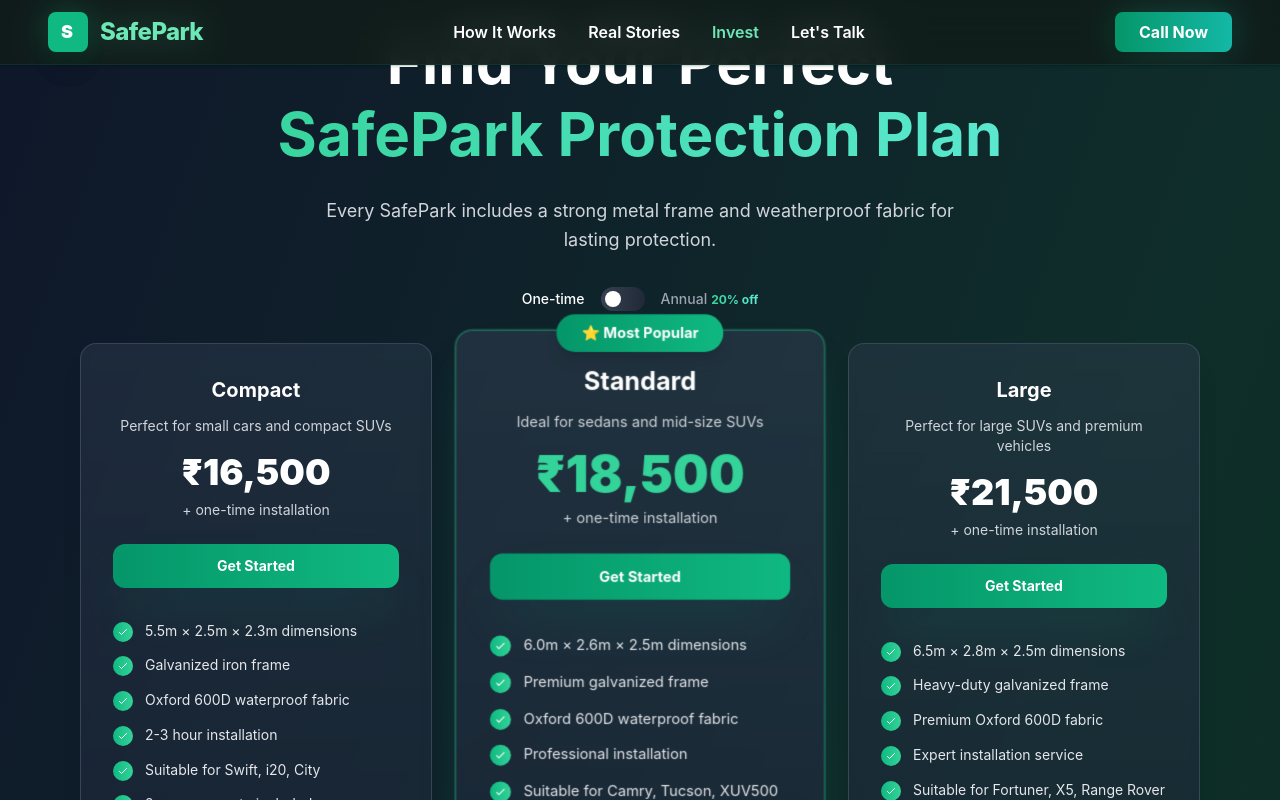
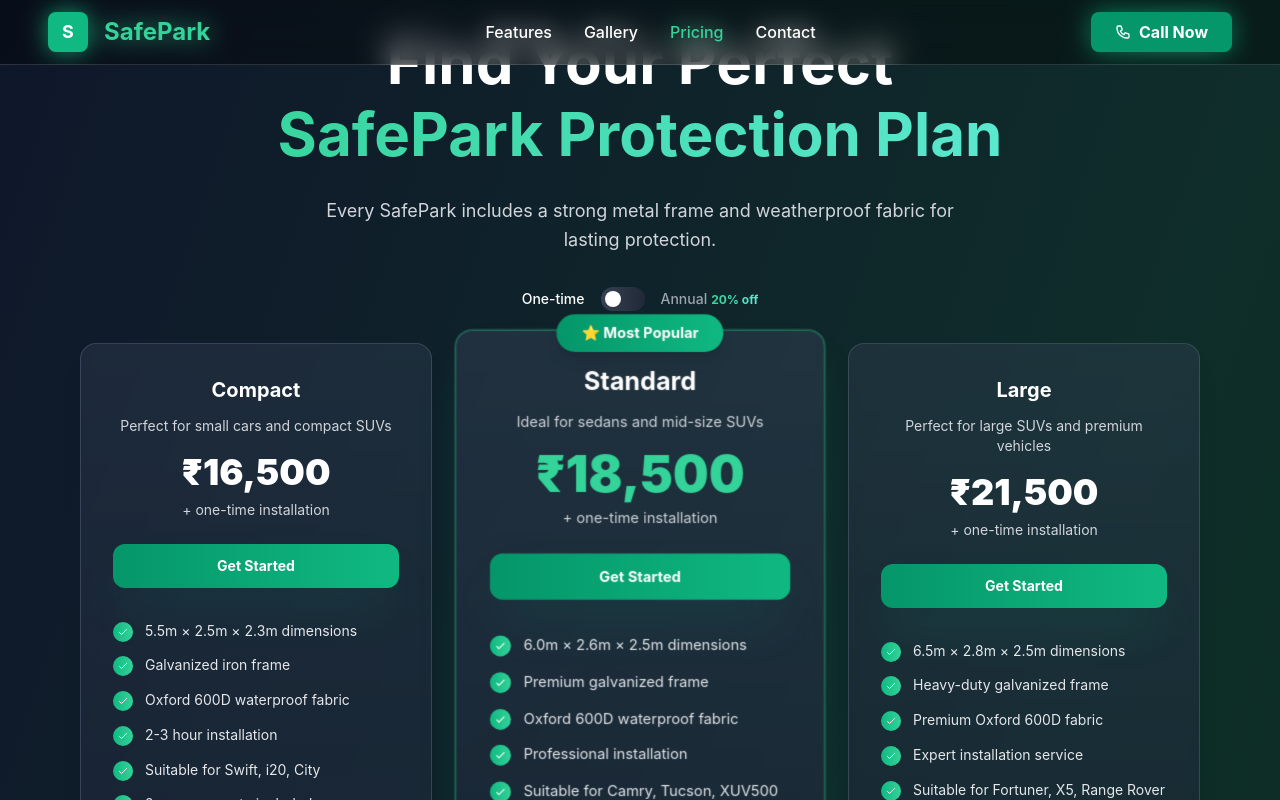
Before and after one commit to skillmates07-stack/safepark-website, a Next.js app: page /pricing in a window 1280 px wide. Shown: the top 800 px of the page. Built offline with nearby package versions, Linux system fonts and the light colour scheme.

Commit message:
Update Navbar.tsx

```diff
--- a/src/components/layout/Navbar.tsx
+++ b/src/components/layout/Navbar.tsx
@@ -1,60 +1,155 @@
 'use client';
 
+import { useState } from 'react';
 import Link from 'next/link';
 import { usePathname } from 'next/navigation';
 
 export default function Navbar() {
   const pathname = usePathname();
+  const [isMenuOpen, setIsMenuOpen] = useState(false);
 
   const handleGalleryClick = (e: React.MouseEvent<HTMLAnchorElement>) => {
     e.preventDefault();
     if (pathname === '/') {
-      document.getElementById('gallery')?.scrollIntoView({ behavior: 'smooth' });
+      document.getElementById('gallery')?.scrollIntoView({
+        behavior: 'smooth'
+      });
     } else {
       window.location.href = '/#gallery';
     }
   };
 
   return (
-    <header className="fixed top-0 w-full z-50 bg-[#111d1a]/70 shadow backdrop-blur-lg border-b border-emerald-800/30">
+    <header className="fixed top-0 w-full z-50 bg-black/20 backdrop-blur-md border-b border-white/10">
       <nav className="max-w-7xl mx-auto px-6 lg:px-12">
         <div className="flex items-center justify-between h-16">
+
           {/* Logo */}
-          <Link href="/" className="flex items-center space-x-3">
-            <div className="w-10 h-10 bg-emerald-500 rounded-lg flex items-center justify-center shadow-xl">
-              <span className="text-white font-black text-lg tracking-widest">S</span>
+          <Link href="/" className="flex items-center space-x-4">
+            <div className="w-10 h-10 bg-emerald-500 rounded-lg flex items-center justify-center">
+              <span className="text-white font-bold text-lg">S</span>
             </div>
-            <span className="font-extrabold tracking-tight text-2xl text-emerald-300">SafePark</span>
+            <span className="text-emerald-400 font-bold text-2xl">SafePark</span>
           </Link>
 
+          {/* Navigation Links */}
           <div className="hidden md:flex items-center space-x-8">
-            <Link href="/features" className={`text-base font-semibold transition-colors duration-300 ${pathname === '/features' ? 'text-emerald-300' : 'text-white hover:text-emerald-300'}`}>
-              How It Works
+            <Link
+              href="/features"
+              className={`text-base font-medium transition-colors duration-300 ${
+                pathname === '/features' ? 'text-emerald-400' : 'text-white hover:text-emerald-400'
+              }`}
+            >
+              Features
             </Link>
             <a
               href="/#gallery"
               onClick={handleGalleryClick}
-              className="text-base font-semibold text-white hover:text-emerald-300 transition-colors duration-300"
+              className="text-base font-medium text-white hover:text-emerald-400 transition-colors duration-300"
             >
-              Real Stories
+              Gallery
             </a>
-            <Link href="/pricing" className={`text-base font-semibold transition-colors duration-300 ${pathname === '/pricing' ? 'text-emerald-300' : 'text-white hover:text-emerald-300'}`}>
-              Invest
+            <Link
+              href="/pricing"
+              className={`text-base font-medium transition-colors duration-300 ${
+                pathname === '/pricing' ? 'text-emerald-400' : 'text-white hover:text-emerald-400'
+              }`}
+            >
+              Pricing
             </Link>
-            <Link href="/contact" className={`text-base font-semibold transition-colors duration-300 ${pathname === '/contact' ? 'text-emerald-300' : 'text-white hover:text-emerald-300'}`}>
-              Let's Talk
+            <Link
+              href="/contact"
+              className={`text-base font-medium transition-colors duration-300 ${
+                pathname === '/contact' ? 'text-emerald-400' : 'text-white hover:text-emerald-400'
+              }`}
+            >
+              Contact
             </Link>
           </div>
 
+          {/* Call Now Button */}
           <div className="flex items-center">
             <a
               href="tel:+919600840058"
-              className="bg-gradient-to-r from-emerald-600 to-teal-500 hover:from-emerald-500 hover:to-emerald-400 text-white px-6 py-2 shadow-md rounded-lg font-bold transition-all duration-300"
+              className="bg-emerald-600 hover:bg-emerald-500 text-white px-6 py-2 rounded-lg font-bold transition-colors duration-300 inline-flex items-center gap-2"
             >
+              <svg className="w-4 h-4" fill="none" stroke="currentColor" viewBox="0 0 24 24">
+                <path strokeLinecap="round" strokeLinejoin="round" strokeWidth="2" d="M3 5a2 2 0 012-2h3.28a1 1 0 01.948.684l1.498 4.493a1 1 0 01-.502 1.21l-2.257 1.13a11.042 11.042 0 005.516 5.516l1.13-2.257a1 1 0 011.21-.502l4.493 1.498a1 1 0 01.684.949V19a2 2 0 01-2 2h-1C9.716 21 3 14.284 3 6V5z" />
+              </svg>
               Call Now
             </a>
           </div>
+
+          {/* Mobile Menu Button */}
+          <div className="md:hidden">
+            <button
+              onClick={() => setIsMenuOpen(!isMenuOpen)}
+              className="text-white hover:text-emerald-400 p-2 rounded-md transition-colors duration-300"
+              aria-label="Toggle menu"
+            >
+              {isMenuOpen ? (
+                <svg className="w-6 h-6" fill="none" stroke="currentColor" viewBox="0 0 24 24">
+                  <path strokeLinecap="round" strokeLinejoin="round" strokeWidth="2" d="M6 18L18 6M6 6l12 12" />
+                </svg>
+              ) : (
+                <svg className="w-6 h-6" fill="none" stroke="currentColor" viewBox="0 0 24 24">
+                  <path strokeLinecap="round" strokeLinejoin="round" strokeWidth="2" d="M4 6h16M4 12h16M4 18h16" />
+                </svg>
+              )}
+            </button>
+          </div>
         </div>
+
+        {/* Mobile Menu */}
+        {isMenuOpen && (
+          <div className="md:hidden bg-black/90 backdrop-blur-md rounded-lg mt-2 p-4 border border-gray-800/50">
+            <Link
+              href="/features"
+              onClick={() => setIsMenuOpen(false)}
+              className={`block py-2 px-3 rounded-md text-base font-medium transition-colors duration-300 ${
+                pathname === '/features' ? 'text-emerald-400 bg-emerald-400/10' : 'text-white hover:text-emerald-400 hover:bg-gray-800/50'
+              }`}
+            >
+              Features
+            </Link>
+            <a
+              href="/#gallery"
+              onClick={(e) => {
+                handleGalleryClick(e);
+                setIsMenuOpen(false);
+              }}
+              className="block py-2 px-3 rounded-md text-base font-medium text-white hover:text-emerald-400 hover:bg-gray-800/50 transition-colors duration-300"
+            >
+              Gallery
+            </a>
+            <Link
+              href="/pricing"
+              onClick={() => setIsMenuOpen(false)}
+              className={`block py-2 px-3 rounded-md text-base font-medium transition-colors duration-300 ${
+                pathname === '/pricing' ? 'text-emerald-400 bg-emerald-400/10' : 'text-white hover:text-emerald-400 hover:bg-gray-800/50'
+              }`}
+            >
+              Pricing
+            </Link>
+            <Link
+              href="/contact"
+              onClick={() => setIsMenuOpen(false)}
+              className={`block py-2 px-3 rounded-md text-base font-medium transition-colors duration-300 ${
+                pathname === '/contact' ? 'text-emerald-400 bg-emerald-400/10' : 'text-white hover:text-emerald-400 hover:bg-gray-800/50'
+              }`}
+            >
+              Contact
+            </Link>
+            <div className="pt-4">
+              <a
+                href="tel:+919600840058"
+                className="block w-full bg-emerald-600 hover:bg-emerald-500 text-white px-6 py-3 rounded-lg font-bold transition-colors duration-300 text-center"
+              >
+                Call Now
+              </a>
+            </div>
+          </div>
+        )}
       </nav>
     </header>
   );
```
